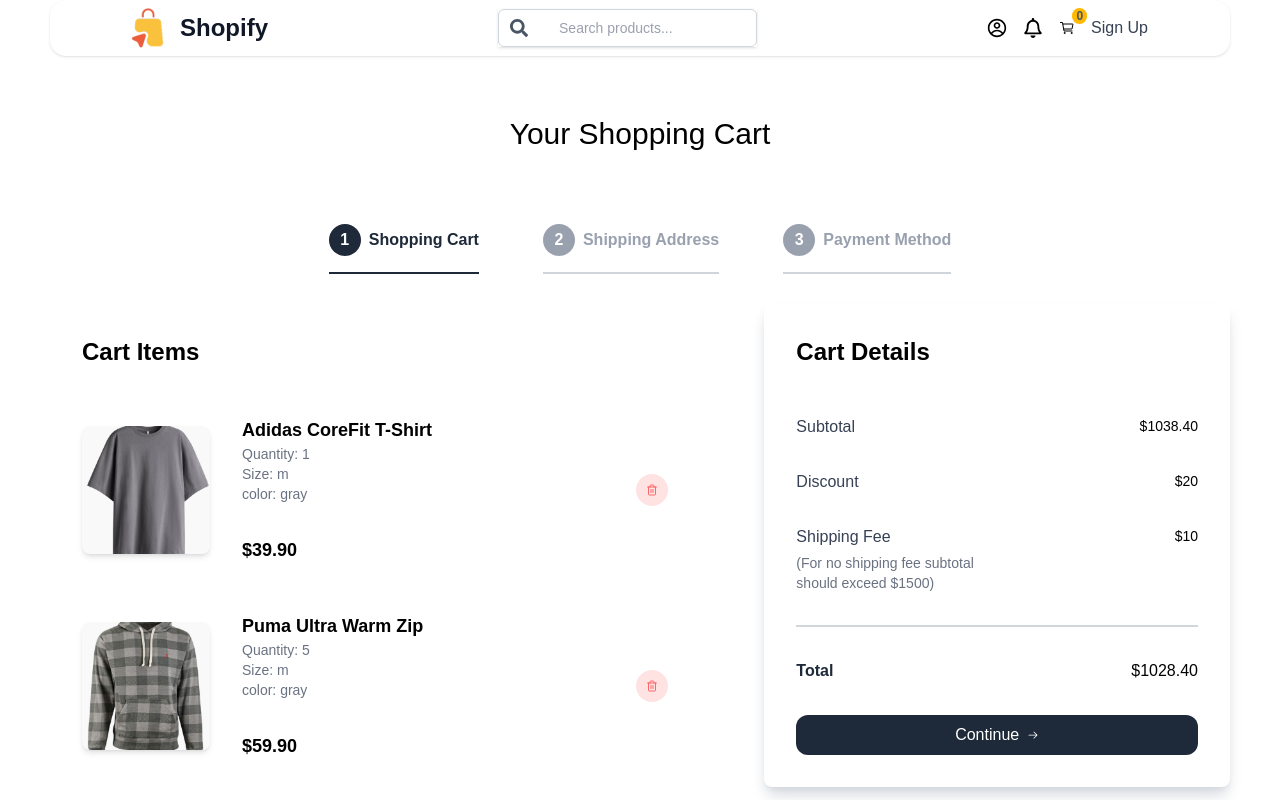
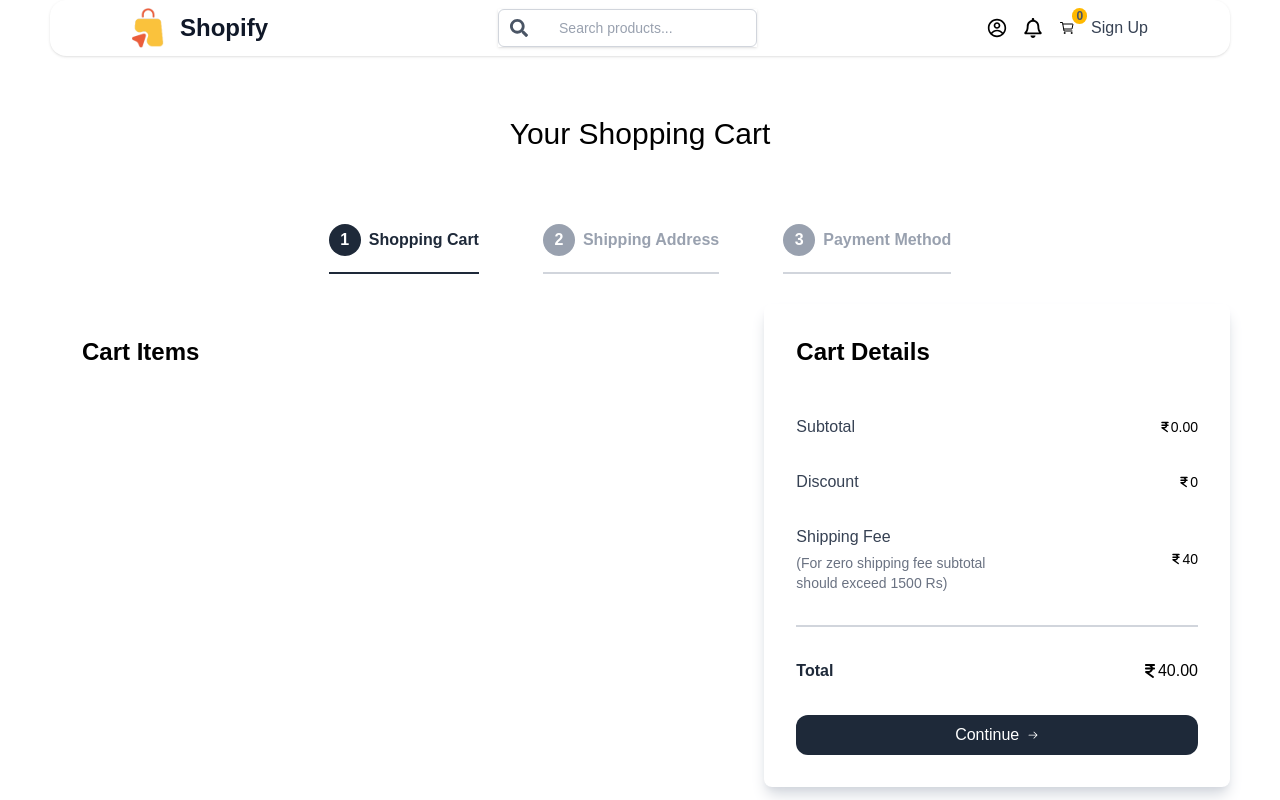
Before and after one commit to Aryan22N/ShoppyGo, a Next.js app: page /cart in a window 1280 px wide. Shown: the top 800 px of the page. Built offline with nearby package versions, Linux system fonts and the light colour scheme.

Commit message:
added add to cart functionality with zustand and tostify notification

```diff
--- a/package.json
+++ b/package.json
@@ -15,7 +15,9 @@
     "react-dom": "19.1.0",
     "react-hook-form": "^7.62.0",
     "react-icons": "^5.5.0",
-    "zod": "^4.0.17"
+    "react-toastify": "^11.0.5",
+    "zod": "^4.0.17",
+    "zustand": "^5.0.7"
   },
   "devDependencies": {
     "@eslint/eslintrc": "^3",
--- a/src/app/cart/page.js
+++ b/src/app/cart/page.js
@@ -1,12 +1,13 @@
 "use client";
 
-import React, { use } from "react";
+import React, { useState } from "react";
 import { useSearchParams, useRouter } from "next/navigation";
 import { GoArrowRight } from "react-icons/go";
-import { useState } from "react";
 import { FiTrash2 } from "react-icons/fi";
+import { FaIndianRupeeSign } from "react-icons/fa6";
 import AddressForm from "../../components/AddressForm";
 import PaymentForm from "../../components/paymentForm";
+import useCartStore from "../../store/cartstore";
 
 const steps = [
   {
@@ -24,68 +25,80 @@
 ];
 
 //Temporary
-const cartItems = [
-  {
-    id: 1,
-    name: "Adidas CoreFit T-Shirt",
-    shortDescription:
-      "Lorem ipsum dolor sit amet consect adipisicing elit lorem ipsum dolor sit.",
-    description:
-      "Lorem ipsum dolor sit amet consect adipisicing elit lorem ipsum dolor sit. Lorem ipsum dolor sit amet consect adipisicing elit lorem ipsum dolor sit. Lorem ipsum dolor sit amet consect adipisicing elit lorem ipsum dolor sit.",
-    price: 39.9,
-    sizes: ["s", "m", "l", "xl", "xxl"],
-    colors: ["gray", "purple", "green"],
-    images: {
-      gray: "/products/1g.png",
-      purple: "/products/1p.png",
-      green: "/products/1gr.png",
-    },
-    quantity: 1,
-    selectedsize: "m",
-    selectedcolor: "gray",
-  },
-  {
-    id: 2,
-    name: "Puma Ultra Warm Zip",
-    shortDescription:
-      "Lorem ipsum dolor sit amet consect adipisicing elit lorem ipsum dolor sit.",
-    description:
-      "Lorem ipsum dolor sit amet consect adipisicing elit lorem ipsum dolor sit. Lorem ipsum dolor sit amet consect adipisicing elit lorem ipsum dolor sit. Lorem ipsum dolor sit amet consect adipisicing elit lorem ipsum dolor sit.",
-    price: 59.9,
-    sizes: ["s", "m", "l", "xl"],
-    colors: ["gray", "green"],
-    images: { gray: "/products/2g.png", green: "/products/2gr.png" },
-    quantity: 5,
-    selectedsize: "m",
-    selectedcolor: "gray",
-  },
-  {
-    id: 3,
-    name: "Nike Air Essentials Pullover",
-    shortDescription:
-      "Lorem ipsum dolor sit amet consect adipisicing elit lorem ipsum dolor sit.",
-    description:
-      "Lorem ipsum dolor sit amet consect adipisicing elit lorem ipsum dolor sit. Lorem ipsum dolor sit amet consect adipisicing elit lorem ipsum dolor sit. Lorem ipsum dolor sit amet consect adipisicing elit lorem ipsum dolor sit.",
-    price: 69.9,
-    sizes: ["s", "m", "l"],
-    colors: ["green", "blue", "black"],
-    images: {
-      green: "/products/3gr.png",
-      blue: "/products/3b.png",
-      black: "/products/3bl.png",
-    },
-    quantity: 10,
-    selectedsize: "m",
-    selectedcolor: "green",
-  },
-];
+// const cartItems = [
+//   {
+//     id: 1,
+//     name: "Adidas CoreFit T-Shirt",
+//     shortDescription:
+//       "Lorem ipsum dolor sit amet consect adipisicing elit lorem ipsum dolor sit.",
+//     description:
+//       "Lorem ipsum dolor sit amet consect adipisicing elit lorem ipsum dolor sit. Lorem ipsum dolor sit amet consect adipisicing elit lorem ipsum dolor sit. Lorem ipsum dolor sit amet consect adipisicing elit lorem ipsum dolor sit.",
+//     price: 499,
+//     sizes: ["s", "m", "l", "xl", "xxl"],
+//     colors: ["gray", "purple", "green"],
+//     images: {
+//       gray: "/products/1g.png",
+//       purple: "/products/1p.png",
+//       green: "/products/1gr.png",
+//     },
+//     quantity: 1,
+//     selectedsize: "m",
+//     selectedcolor: "gray",
+//   },
+//   {
+//     id: 2,
+//     name: "Puma Ultra Warm Zip",
+//     shortDescription:
+//       "Lorem ipsum dolor sit amet consect adipisicing elit lorem ipsum dolor sit.",
+//     description:
+//       "Lorem ipsum dolor sit amet consect adipisicing elit lorem ipsum dolor sit. Lorem ipsum dolor sit amet consect adipisicing elit lorem ipsum dolor sit. Lorem ipsum dolor sit amet consect adipisicing elit lorem ipsum dolor sit.",
+//     price: 109,
+//     sizes: ["s", "m", "l", "xl"],
+//     colors: ["gray", "green"],
+//     images: { gray: "/products/2g.png", green: "/products/2gr.png" },
+//     quantity: 5,
+//     selectedsize: "m",
+//     selectedcolor: "gray",
+//   },
+//   {
+//     id: 3,
+//     name: "Nike Air Essentials Pullover",
+//     shortDescription:
+//       "Lorem ipsum dolor sit amet consect adipisicing elit lorem ipsum dolor sit.",
+//     description:
+//       "Lorem ipsum dolor sit amet consect adipisicing elit lorem ipsum dolor sit. Lorem ipsum dolor sit amet consect adipisicing elit lorem ipsum dolor sit. Lorem ipsum dolor sit amet consect adipisicing elit lorem ipsum dolor sit.",
+//     price: 99,
+//     sizes: ["s", "m", "l"],
+//     colors: ["green", "blue", "black"],
+//     images: {
+//       green: "/products/3gr.png",
+//       blue: "/products/3b.png",
+//       black: "/products/3bl.png",
+//     },
+//     quantity: 10,
+//     selectedsize: "m",
+//     selectedcolor: "green",
+//   },
+// ];
 
 //logic for the price calculation with respect to quantity
 const Cartpage = () => {
+  //Steps for routing means when we select a step 1 (shopping cart) it will automatically highlight that step and when we select step 2 (shipping address) it will highlight that step and so on.
+
+  const searchParams = useSearchParams();
+  const router = useRouter();
+  const [ShippingForm, setShippingForm] = useState();
+
+  // Get the active step from the URL search parameters, default to step 1 if not present
+  const activeStep = parseInt(searchParams.get("step") || "1");
+
+  //remove from cart functionality from zustand
+  const { cart, removeFromCart } = useCartStore();
+
   let subtotal = 0;
   let total = 0;
   // Calculate subtotal by iterating through cart items
-  for (const item of cartItems) {
+  for (const item of cart) {
     subtotal += item.price * item.quantity;
   }
   //logic for discounting the total price
@@ -105,15 +118,10 @@
   }
   total += shippingFee; // Add shipping fee to total
 
-  //Steps for routing means when we select a step 1 (shopping cart) it will automatically highlight that step and when we select step 2 (shipping address) it will highlight that step and so on.
-
-  const searchParams = useSearchParams();
-  const router = useRouter();
-  const [ShippingForm, setShippingForm] = useState();
-
-  // Get the active step from the URL search parameters, default to step 1 if not present
-  const activeStep = parseInt(searchParams.get("step") || "1");
-
+  //Delete functionality from cart
+  const handleDelete = (product) => {
+    removeFromCart(product);
+  };
   return (
     <div className="xl:max-w-[1180px] max-w-[1000px] mx-auto ">
       {/* steps(1,2,3) vala part is active selection */}
@@ -157,14 +165,14 @@
           {activeStep === 1 ? (
             <div className="flex flex-col gap-8">
               <h2 className="text-2xl font-semibold mb-4">Cart Items</h2>
-              {cartItems.map((item) => (
+              {cart.map((item) => (
                 <div
                   key={item.id}
                   className="flex items-center justify-between  pb-4"
                 >
                   <div className="flex items-center gap-8">
                     <img
-                      src={item.images[item.selectedcolor]}
+                      src={item.images[item.selectedColor]}
                       alt={item.name}
                       className=" w-32 h-32 bg-gray-50 rounded-lg overflow-hidden relative object-cover shadow-md"
                     />
@@ -177,18 +185,22 @@
                         </p>
                         <p className="text-sm text-gray-500">
                           {" "}
-                          Size: {item.selectedsize}
+                          Size: {item.selectedSize}
                         </p>
                         <p className="text-sm text-gray-500">
-                          color: {item.selectedcolor}
+                          color: {item.selectedColor}
                         </p>
-                        <p className="text-lg font-semibold mt-8">
-                          ${item.price.toFixed(2)}
+                        <p className="text-lg font-semibold mt-8 flex items-center gap-[0.2px]">
+                          <FaIndianRupeeSign className="w-4 h-4" />
+                          {item.price.toFixed(2)}
                         </p>
                       </div>
                     </div>
                   </div>
-                  <button className="w-8 h-8 rounded-full bg-red-100 hover:bg-red-200 transition-all duration-300 text-red-400 flex items-center justify-center cursor-pointer">
+                  <button
+                    className="w-8 h-8 rounded-full bg-red-100 hover:bg-red-200 transition-all duration-300 text-red-400 flex items-center justify-center cursor-pointer"
+                    onClick={() => handleDelete(item)}
+                  >
                     <FiTrash2 className="w-3 h-3" />
                   </button>
                 </div>
@@ -211,7 +223,10 @@
                 <p className="text-gray-700 font-medium text-[16px]">
                   Subtotal
                 </p>
-                <p className="font-medium">${subtotal.toFixed(2)}</p>
+                <p className="font-medium flex items-center gap-[0.2px]">
+                  <FaIndianRupeeSign className="w-3 h-3" />
+                  {subtotal.toFixed(2)}
+                </p>
               </div>
             </div>
             <div className="flex flex-col gap-4">
@@ -219,7 +234,10 @@
                 <p className="text-gray-700 font-medium text-[16px]">
                   Discount
                 </p>
-                <p className="font-medium">${discount}</p>
+                <p className="font-medium flex items-center gap-[0.2px]">
+                  <FaIndianRupeeSign className="w-3 h-3" />
+                  {discount}
+                </p>
               </div>
             </div>
             <div className="flex flex-col gap-4">
@@ -229,10 +247,13 @@
                     Shipping Fee
                   </p>
                   <p className="text-gray-500 text:sm w-[200px] mt-1 ">
-                    (For no shipping fee subtotal should exceed $1500){" "}
+                    (For zero shipping fee subtotal should exceed 1500 Rs){" "}
                   </p>
                 </div>
-                <p className="font-medium">${shippingFee}</p>
+                <p className="font-medium flex items-center gap-[0.2px]">
+                  <FaIndianRupeeSign className="w-3 h-3" />
+                  {shippingFee}
+                </p>
               </div>
             </div>
 
@@ -240,7 +261,10 @@
             <div className="flex flex-col gap-4">
               <div className="flex justify-between text-md font-semibold">
                 <p className="text-gray-800">Total</p>
-                <p className="font-medium">${total.toFixed(2)}</p>
+                <p className="font-medium flex items-center gap-[0.2px]">
+                  <FaIndianRupeeSign className="w-4 h-4" />
+                  {total.toFixed(2)}
+                </p>
               </div>
             </div>
 
--- a/src/app/page.js
+++ b/src/app/page.js
@@ -2,9 +2,8 @@
 
 import Hero from "../components/Hero.jsx";
 import ProductList from "../components/ProductList.jsx";
-export default function Home({ searchParams }) {
-  const category = searchParams?.category || "all";
-  // Default to 'all' if no category is specified
+export default async function Home({ searchParams }) {
+  const category = searchParams?.category || "all"; // Default to 'all' if no category is specified
   // The searchParams object is used to get the category from the URL parameters
   // If no category is specified, it defaults to 'all'
   // This allows the page to display products based on the selected category
--- a/src/app/products/page.jsx
+++ b/src/app/products/page.jsx
@@ -1,7 +1,7 @@
 import ProductList from "../../components/ProductList";
 
-export default function ProductsPage({ searchParams }) {
-  const category = searchParams?.category || "all";
+export default async function ProductsPage({ searchParams }) {
+  const category = (await searchParams?.category) || "all";
 
   return (
     <div>
--- a/src/components/Navbar.jsx
+++ b/src/components/Navbar.jsx
@@ -38,7 +38,7 @@
           <div className="flex items-center space-x-4 mt-2 sm:mt-0">
             <CgProfile size={20} className="text-black" />
             <FaRegBell size={20} className="text-black" />
-            <ShoppingCartIcon className="w-4 h-4" />
+            <ShoppingCartIcon size={20} className="w-4 h-4" />
             <Link
               href="/signup"
               className="text-gray-700 hover:text-gray-900 font-medium whitespace-nowrap"
--- a/src/components/ShoppingCartIcon.jsx
+++ b/src/components/ShoppingCartIcon.jsx
@@ -2,15 +2,18 @@
 
 import { IoCartOutline } from "react-icons/io5";
 import Link from "next/link";
-
-import React from "react";
+import useCartStore from "../store/cartstore.js";
+import React, { use } from "react";
 
 const ShoppingCartIcon = () => {
+  //global state cartstore use karo kyuki add to cart and remove from cart functionality chahiye
+  const { cart } = useCartStore();
+
   return (
     <Link href="/cart" className="relative flex items-center">
       <IoCartOutline size={20} className=" w-4 h-4 font-extrabold text-black" />
       <span className="absolute -top-3 -right-3 text-gray-600 bg-amber-400 text-center rounded-full font-semibold flex items-center justify-center  px-1 text-xs">
-        0
+        {cart.length}
       </span>
     </Link>
   );
--- /dev/null
+++ b/src/store/cartstore.js
@@ -0,0 +1,23 @@
+import { create } from "zustand";
+import { persist, createJSONStorage } from "zustand/middleware";
+
+const useCartStore = create(
+  persist(
+    (set) => ({
+      cart: [],
+      addToCart: (product) =>
+        set((state) => ({ cart: [...state.cart, product] })),
+      removeFromCart: (product) =>
+        set((state) => ({
+          cart: state.cart.filter((p) => p.id !== product.id),
+        })),
+      clearCart: () => set({ cart: [] }),
+    }),
+    {
+      name: "cart", // localStorage key
+      storage: createJSONStorage(() => localStorage),
+    }
+  )
+);
+
+export default useCartStore;
```
Also changed, not shown: src/app/layout.js (+6 -1 lines), src/components/ProductCard.jsx (+25 -3 lines), src/components/ProductList.jsx (+8 -8 lines), 1 other file (tests, documents, lock files or other folders).
